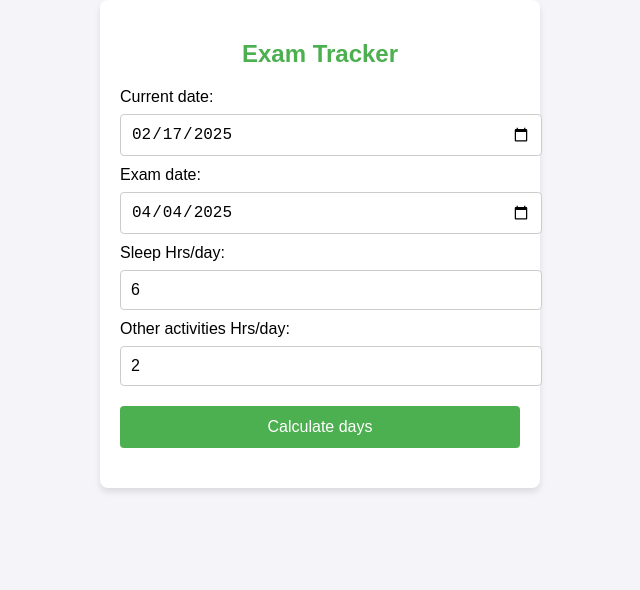
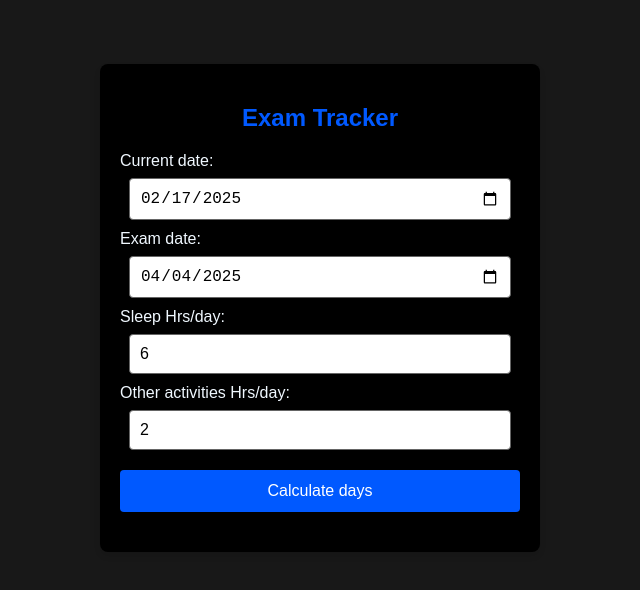
Before and after one commit to Huzaifa-Ansari222/Exam-tracker, a plain HTML site: page index.html in a window 1280 px wide. Shown: the whole page, without its empty margins (320-960 px from the left). Drawn offline with Linux system fonts and the light colour scheme.

Commit message:
add file

```diff
--- a/index.html
+++ b/index.html
@@ -10,11 +10,17 @@
             text-align: center;
             margin: 0;
             padding: 0;
-            background-color: #f4f4f9;
+            background-color: #181818;
+            color:aliceblue;
+            /* display: flex;
+            justify-content: center;
+            align-items: center;
+            width: 50%; */
+            margin-top: 5%;
         }
 
         h2 {
-            color: #4CAF50;
+            color: #0059ff;
             margin-top: 20px;
         }
 
@@ -22,7 +28,7 @@
             max-width: 400px;
             margin: 0 auto;
             padding: 20px;
-            background-color: #ffffff;
+            background-color: #000000;
             border-radius: 8px;
             box-shadow: 0 4px 6px rgba(0, 0, 0, 0.1);
         }
@@ -35,10 +41,10 @@
         }
 
         input {
-            width: 100%;
+            width: 90%;
             padding: 10px;
             margin-top: 8px;
-            border: 1px solid #ccc;
+            border: 1px solid #656565;
             border-radius: 4px;
             font-size: 16px;
         }
@@ -47,8 +53,8 @@
             width: 100%;
             padding: 12px;
             margin-top: 20px;
-            background-color: #4CAF50;
-            color: white;
+            background-color:#0059ff;
+            color: rgb(255, 255, 255);
             font-size: 16px;
             border: none;
             border-radius: 4px;
@@ -62,7 +68,7 @@
         .result {
             font-size: 18px;
             margin-top: 20px;
-            color: #000;
+            color: #e2e2e2;
             font-weight: bold;
         }
 
```
